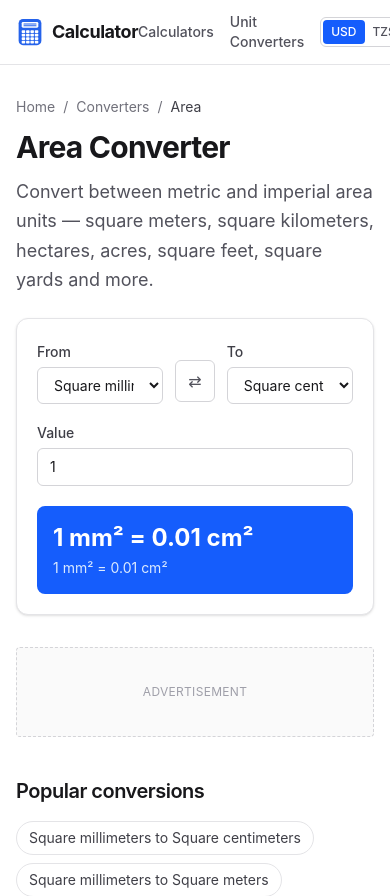
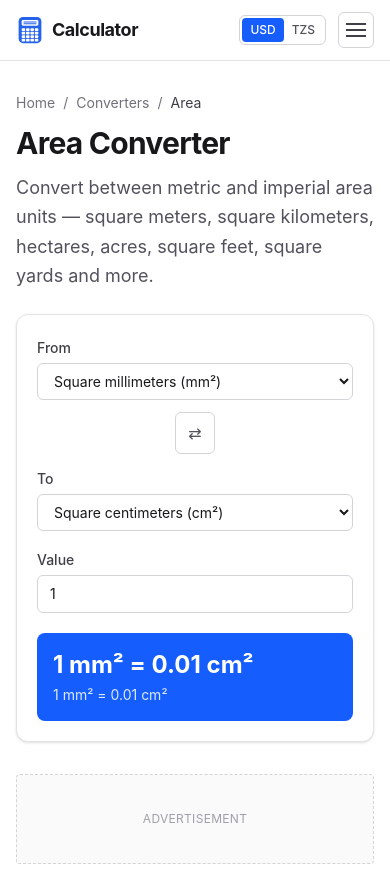
Before and after one commit to deltacotz/quickcalc, a Next.js app: page /converters/area in a window 390 px wide. Shown: the top 896 px of the page. Built offline with nearby package versions, Linux system fonts and the light colour scheme.

Commit message:
Add mobile menu and stack converter fields on small screens

```diff
--- a/components/ConverterWidget.tsx
+++ b/components/ConverterWidget.tsx
@@ -32,7 +32,7 @@
 
   return (
     <div className="rounded-xl border border-zinc-200 bg-white p-5 shadow-sm">
-      <div className="grid grid-cols-[1fr_auto_1fr] items-end gap-3">
+      <div className="grid grid-cols-1 gap-3 sm:grid-cols-[1fr_auto_1fr] sm:items-end">
         <label className="block">
           <span className="text-sm font-medium text-zinc-700">From</span>
           <select
@@ -52,7 +52,7 @@
           type="button"
           onClick={swap}
           aria-label="Swap units"
-          className="mb-0.5 rounded-md border border-zinc-300 px-3 py-2 text-zinc-600 hover:bg-zinc-50"
+          className="justify-self-center rounded-md border border-zinc-300 px-3 py-2 text-zinc-600 hover:bg-zinc-50"
         >
           ⇄
         </button>
--- a/components/Header.tsx
+++ b/components/Header.tsx
@@ -1,9 +1,14 @@
+"use client";
+
+import { useState } from "react";
 import Link from "next/link";
 import { SITE_NAME } from "@/lib/site";
 import { CurrencySwitcher } from "@/components/CurrencySwitcher";
 import { Logo } from "@/components/Logo";
 
 export function Header() {
+  const [open, setOpen] = useState(false);
+
   return (
     <header className="border-b border-zinc-200 bg-white">
       <div className="mx-auto flex max-w-5xl items-center justify-between px-4 py-3">
@@ -11,19 +16,61 @@
           <Logo className="h-7 w-7" />
           {SITE_NAME}
         </Link>
-        <nav className="flex items-center gap-4 text-sm font-medium text-zinc-600">
+
+        <div className="flex items-center gap-3">
+          <CurrencySwitcher />
+          <nav className="hidden items-center gap-4 text-sm font-medium text-zinc-600 md:flex">
             <Link href="/#calculators" className="hover:text-zinc-900">
               Calculators
             </Link>
             <Link href="/converters" className="hover:text-zinc-900">
               Unit Converters
             </Link>
-          <Link href="/about" className="hidden hover:text-zinc-900 sm:inline">
+            <Link href="/about" className="hover:text-zinc-900">
               About
             </Link>
-          <CurrencySwitcher />
           </nav>
+          <button
+            type="button"
+            onClick={() => setOpen((v) => !v)}
+            aria-label="Menu"
+            aria-expanded={open}
+            className="flex h-9 w-9 flex-col items-center justify-center gap-1 rounded-md border border-zinc-300 md:hidden"
+          >
+            <span className="h-0.5 w-5 bg-zinc-700" />
+            <span className="h-0.5 w-5 bg-zinc-700" />
+            <span className="h-0.5 w-5 bg-zinc-700" />
+          </button>
         </div>
+      </div>
+
+      {open && (
+        <nav className="border-t border-zinc-200 bg-white px-4 py-2 md:hidden">
+          <div className="flex flex-col">
+            <Link
+              href="/#calculators"
+              onClick={() => setOpen(false)}
+              className="py-2 text-sm font-medium text-zinc-700 hover:text-zinc-900"
+            >
+              Calculators
+            </Link>
+            <Link
+              href="/converters"
+              onClick={() => setOpen(false)}
+              className="py-2 text-sm font-medium text-zinc-700 hover:text-zinc-900"
+            >
+              Unit Converters
+            </Link>
+            <Link
+              href="/about"
+              onClick={() => setOpen(false)}
+              className="py-2 text-sm font-medium text-zinc-700 hover:text-zinc-900"
+            >
+              About
+            </Link>
+          </div>
+        </nav>
+      )}
     </header>
   );
 }
```
Lines whose indentation alone changed are shown as unchanged.
